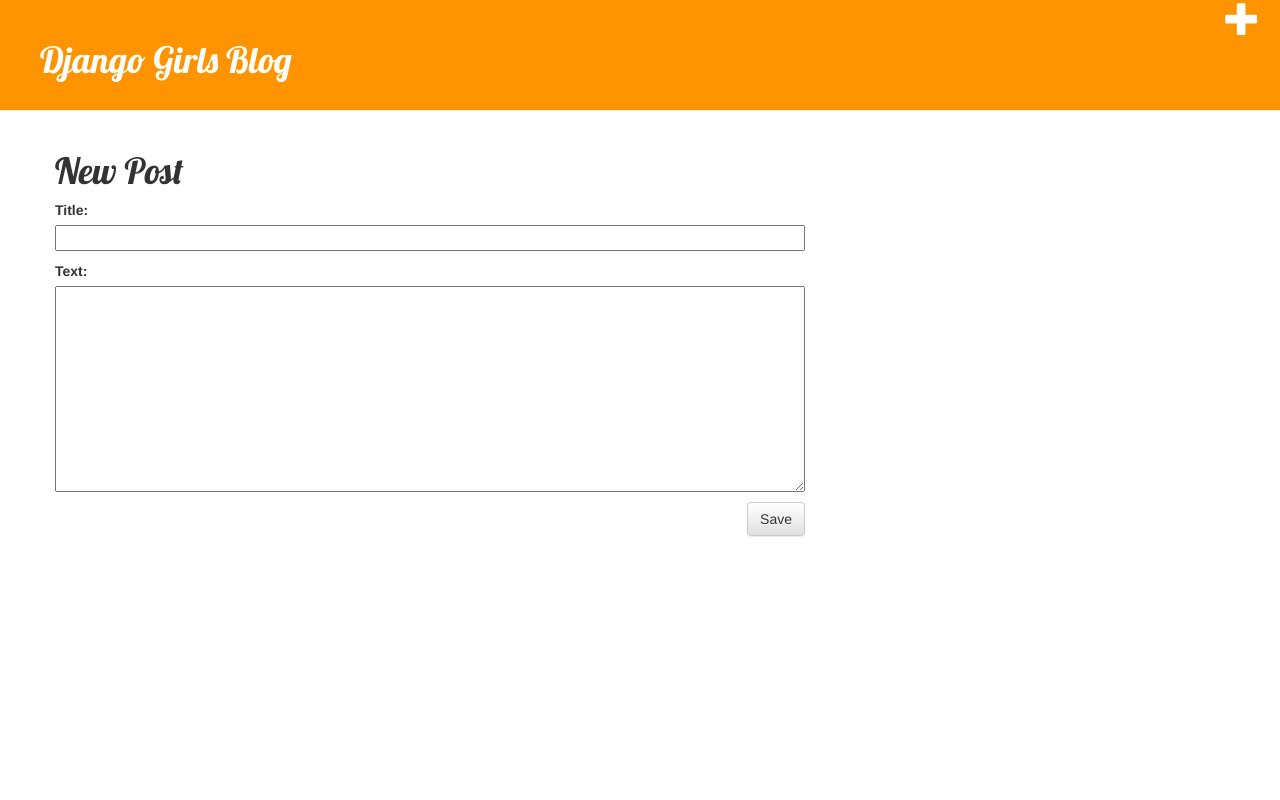
After one commit to barkhabharti/my-first-blog, a Django app: template mysite/blog/templates/blog/post_edit.html in a window 1280 px wide. The commit adds this page. Run offline with Django 3.2, Linux system fonts and the light colour scheme; the template is opened without the code that fills it: values that come from a table or form of the project are taken from there, others are empty; parts of the project's set-up code (start-up, migrations or seed data) failed here and were passed over; some libraries are stand-ins or nearby versions.

Commit message:
Added views to edit/create blog post

```diff
--- /dev/null
+++ b/mysite/blog/forms.py
@@ -0,0 +1,9 @@
+from django import forms
+
+from .models import Post
+
+class PostForm(forms.ModelForm):
+
+    class Meta:
+        model = Post
+        fields = ('title', 'text',)
--- /dev/null
+++ b/mysite/blog/static/css/blog.css
@@ -0,0 +1,53 @@
+h1 a {
+    color: #FCA205;
+    font-family: 'Lobster';
+}
+
+.page-header {
+    background-color: #ff9400;
+    margin-top: 0;
+    padding: 20px 20px 20px 40px;
+ }
+
+.page-header h1, .page-header h1 a, .page-header h1 a:visited, .page-header h1 a:active{
+    color: #ffffff;
+    fontsize: 36pt;
+    tet-decoration: none;
+}
+
+.content {
+    margin-left: 40px;
+}
+
+h1, h2, h3, h4 {
+    font-family: 'Lobster', cursive;
+}
+
+.date {
+    float: right;
+    color: #828282;
+}
+
+.save {
+    float: right;
+}
+
+.post-form textarea, .post-form input {
+    width: 100%
+
+}
+
+.top-menu, .top-menu:hover, .top-menu:visited {
+    color: #ffffff;
+    float: right;
+    font-size: 26pt;
+    margin-right: 20px;
+}
+
+.post {
+    margin-bottom: 70px;
+}
+
+.post h1 a, .post h1 a:visited {
+    color: #000000;
+}
--- /dev/null
+++ b/mysite/blog/templates/blog/base.html
@@ -0,0 +1,25 @@
+{% load staticfiles %}
+<html>
+    <head>
+        <title>Django Girls blog</title>
+        <a href="{% url "blog.views.post_new" %}" class="top-menu"><span class="glyphicon glyphicon-plus"></span></a>
+		<link rel="stylesheet" href="//maxcdn.bootstrapcdn.com/bootstrap/3.2.0/css/bootstrap.min.css">
+        <link rel="stylesheet" href="//maxcdn.bootstrapcdn.com/bootstrap/3.2.0/css/bootstrap-theme.min.css">
+        <link href='//fonts.googleapis.com/css?family=Lobster&subset=latin,latin-ext' rel='stylesheet' type='text/css'>
+        <link rel="stylesheet" href="{% static "css/blog.css" %}">
+    </head>
+    <body>
+    <div class="page-header">
+        <h1><a href="/">Django Girls Blog</a></h1>
+    </div>
+    <div class="content container">
+        <div class="row">
+            <div class="col-md-8">
+            {% block content %}
+            {% endblock %}
+            </div>
+        </div>
+    </div>
+</body>
+
+</html>
--- /dev/null
+++ b/mysite/blog/templates/blog/post_edit.html
@@ -0,0 +1,9 @@
+{%extends "blog/base.html" %}
+
+{% block content %}
+    <h1>New Post</h1>
+	<form method="POST" class ="post-form">{% csrf_token %}
+        {{form.as_p}}
+		<button type="submit" class="save btn btn-default">Save</button>
+	</form>
+{% endblock %}
--- a/mysite/blog/urls.py
+++ b/mysite/blog/urls.py
@@ -1,6 +1,9 @@
-from django.conf.urls import url
+from django.conf.urls import include, url
 from . import views
 
 urlpatterns = [
     url(r'^$', views.post_list),
+    url(r'^post/(?P<pk>[0-9]+)/$', views.post_detail),
+    url(r'^post/new/$', views.post_new, name='post_new')
+    url(r'^post/(?P<pk>[0-9]+)/$', views.post_edit, name='post_edit'),
 ]
```
Also changed, not shown: mysite/blog/templates/blog/post_detail.html (added, +14 -0 lines), mysite/blog/templates/blog/post_list.html (+12 -17 lines), mysite/blog/views.py (+34 -0 lines).
